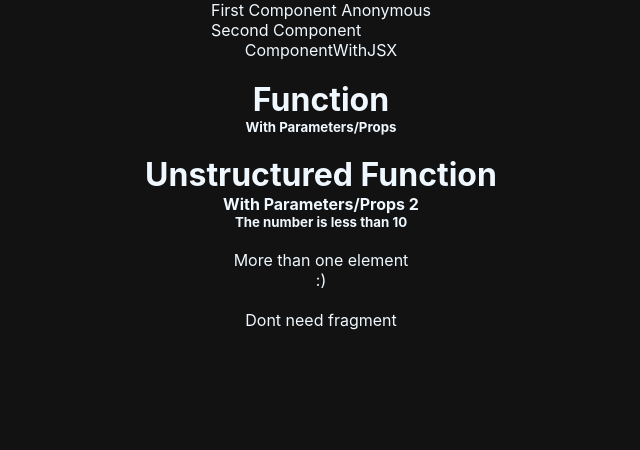
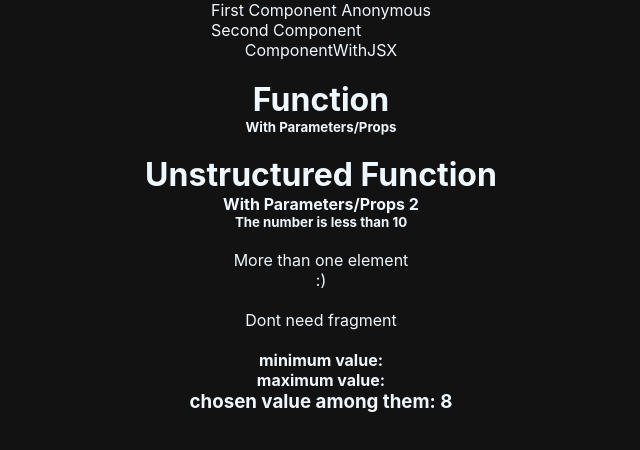
Before and after one commit to Aleydon/React-Fundamentals, a React (Create React App) app: page / in a window 1280 px wide. Shown: the top 450 px of the page, without its empty margins (319-959 px from the left). Built offline with nearby package versions, Linux system fonts and the light colour scheme.

Commit message:
Generates a random number between the property numbers

```diff
--- a/src/App.js
+++ b/src/App.js
@@ -14,6 +14,7 @@ import FunctionWithParametersOne, {
 import WhenUseFragment, {
   DontNeedFragment,
 } from './components/basics/Fragment';
+import RandomNumber from './components/basics/RandomNumber';
 
 // If you have a default export, it can be anonymous.
 // If the Arrow Function uses parentheses, there is no need to use the return.
@@ -43,5 +44,7 @@ export default () => (
     <br />
     <DontNeedFragment />
     <br />
+
+    <RandomNumber min={4} max={15} />
   </div>
 );
--- /dev/null
+++ b/src/components/basics/RandomNumber.js
@@ -0,0 +1,15 @@
+/* eslint-disable import/no-anonymous-default-export */
+
+// Generates a random number between the property numbers
+export default (props) => {
+  const { min, max } = props;
+  const random = parseInt(Math.random() * (max - min)) + min;
+
+  return (
+    <>
+      <h4>minimum value:</h4>
+      <h4>maximum value:</h4>
+      <h3>chosen value among them: {random}</h3>
+    </>
+  );
+};
```
